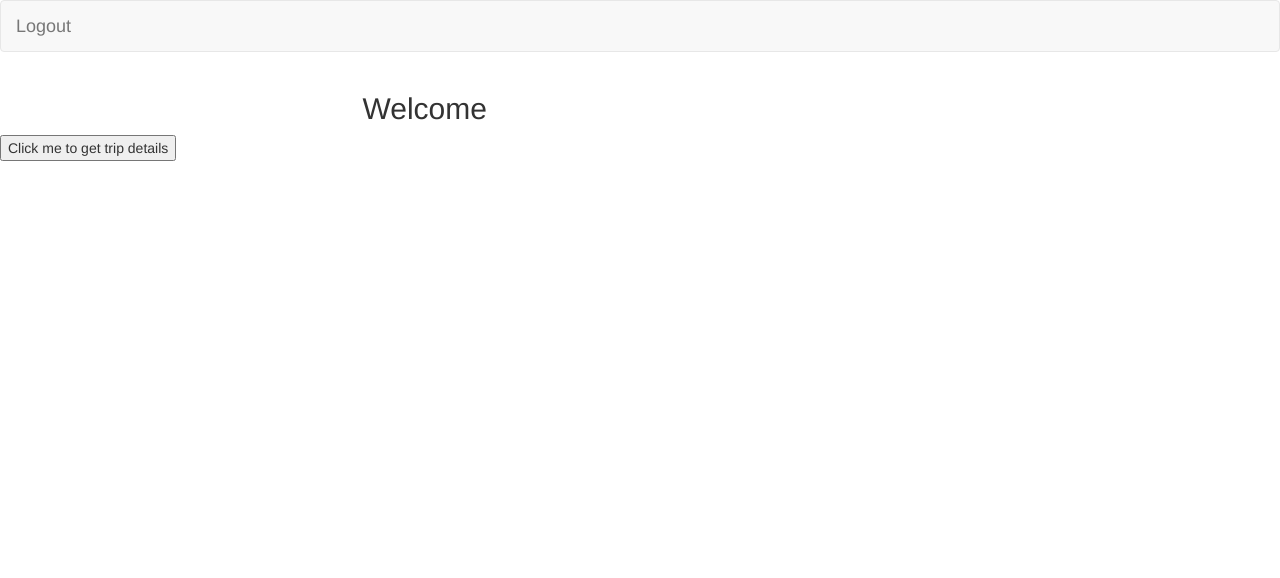
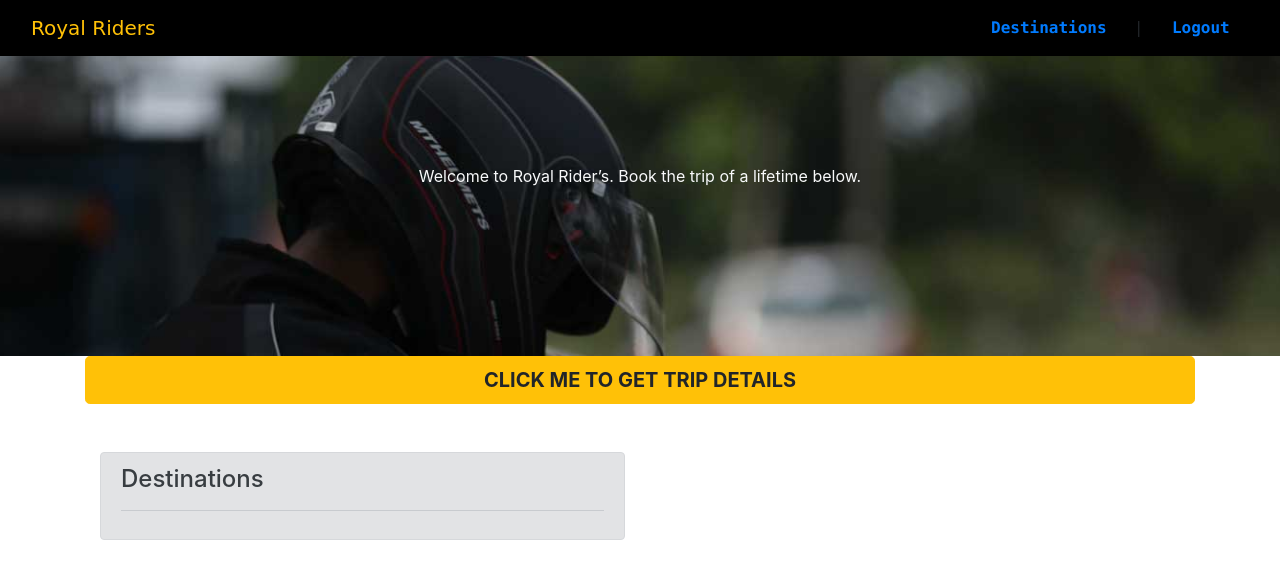
Before and after one commit to georgepulikkayath/project-new, a website: page views/members.html in a window 1280 px wide. Drawn offline with nearby package versions, Linux system fonts and the light colour scheme; no server answers; files whose address does not match are found by name; a web font is replaced by a local one.

Commit message:
added styles to the user page

```diff
--- a/public/js/members.js
+++ b/public/js/members.js
@@ -148,19 +148,25 @@ $(document).ready(function () {
       console.log("All trips:", JSON.stringify(trip, null, 4));
       var str = "";
       for (i = 0; i < trip.length; i++) {
-        str += "<div >";
+
+
+        str += "<div>";
+        str += "<br>";
         str += "<input type=hidden value=" + trip[i].id + ">";
-        str += "<p>" + trip[i].destination + "</h1>";
+        str += "<h1>" + trip[i].destination + "</h1>";
+        str += "<hr>";
         str += "<p>" + trip[i].startDate + "</p>";
         str += "<p>" + trip[i].endDate + "</p>";
         str += "<p>" + trip[i].distance + "</p>";
         str += "<p>" + trip[i].origin + "</p>";
+
         str += "<button onClick=fnRegister(this)>Register</button>";
+
         str += "</div>";
 
 
       }
-      $("#trips").append(str);
+      $("#tripPost").append(str);
 
 
     })
@@ -169,3 +175,140 @@ $(document).ready(function () {
 
 
 });
+
+
+
+// var uvalue;
+// var total=0;
+// var userDistance;
+// var userStatus;
+// var endDate;
+// var dest;
+
+// // var moment = require('moment');
+// function fnStatus(thisObj){
+//  var trid=thisObj.parentElement.children[0].value;
+
+//  var udistance=thisObj.parentElement.children[1].value;
+
+//  }
+// function fnRegister(thisObj){
+//   debugger
+//   var trip_id=thisObj.parentElement.children[0].value;
+//   console.log(trip_id);
+//   console.log(uvalue);
+
+//   $.post("api/tripregister",{
+//     userId:uvalue,
+//     status:0,
+//     tripDetailId:trip_id
+//   }).then(function(data){
+//     console.log(data);
+//    alert("sucessfully registerd");
+//   })
+
+
+// }
+
+
+
+// $(document).ready(function() {
+
+//  var btn_trip=$("#btn");
+//     // This file just does a GET request to figure out which user is logged in
+//     // and updates the HTML on the page
+//     $.get("/api/user_data").then(function(data) {
+//       $(".member-name").text(data.email);
+
+//     //   localStorage.setItem('uid',data.id);
+//       // uvalue=localStorage.getItem(uid);
+
+//       sessionStorage.setItem("uid", data.id);
+//      uvalue=sessionStorage.getItem("uid");
+
+//      var today = new Date();
+//      var dd = String(today.getDate()).padStart(2, '0');
+//      var mm = String(today.getMonth() + 1).padStart(2, '0'); //January is 0!
+//      var yyyy = today.getFullYear();
+
+//      today = mm + '/' + dd + '/' + yyyy;
+//     //  document.write(today);
+
+
+//      $.get("/api/check/"+uvalue).then(function(data){
+//       console.log( JSON.stringify(data, null, 4));
+//       for(i=0;i<data.length;i++){
+//        debugger
+//       var x=data[i];
+
+//        endDate=x.endDate;
+//        dest=x.destination;
+//        userStatus=x.trip_registers[0].status;
+//        tripId=x.trip_registers[0].id;
+//       console.log("userstatus"+userStatus);
+
+//        userDistance=x.distance;
+
+
+// // var now = moment();
+// // console.log("now"+now);
+// var date1=new Date(today);
+// console.log("date1"+date1);
+
+
+// var date2=new Date(endDate);
+// console.log("end"+date2);
+
+
+
+// debugger
+// if((date1>date2)&&(userStatus==0)){
+//   var str="";
+//   str+="<div>";
+//   str+="<input type=hidden value="+tripId+">";
+//   str+="<input type=hidden value="+userDistance+">";
+//   str+="<p>Did you go to "+dest+    "\t?</p>";
+//   str+="<button onClick=fnStatus(this)>yes</button>";
+
+//   str+="<button id=btn-no>no</button>";
+//   str+="</div>"
+
+//  }
+//  console.log("it worked"+i);
+//  $("#pop").append(str);
+//  }
+
+
+//    })
+// });
+
+//    btn_trip.on("click",function(event){
+//      debugger
+//     event.preventDefault();
+
+//     $.get("/api/trips").then(function(trip){
+
+//       console.log("All trips:", JSON.stringify(trip, null, 4));
+//       var str="";
+//     for(i=0;i<trip.length;i++){
+//         str+="<div>";
+//          str+="<input type=hidden value="+trip[i].id+">";
+//         str+="<p>"+trip[i].destination+"</h1>";
+//         str+="<p>"+trip[i].startDate+"</p>";
+//         str+="<p>"+trip[i].endDate+"</p>";
+//         str+="<p>"+trip[i].distance+"</p>";
+//         str+="<p>"+trip[i].origin+"</p>";
+//          str+="<button onClick=fnRegister(this)>Register</button>";
+//         str+="</div>";
+
+
+//       }
+//       $("#trips").append(str);
+
+
+//     })
+//   });
+
+
+
+//   });
--- a/server.js
+++ b/server.js
@@ -11,7 +11,7 @@ app.use(express.static("public"));
 app.use(session({ secret: "keyboard cat", resave: true, saveUninitialized: true }));
 app.use(passport.initialize());
 app.use(passport.session());
-var syncOptions = { force: false};
+var syncOptions = { force: false };
 
 require("./routes/html-routes.js")(app);
 require("./routes/api-routes.js")(app);
--- a/views/members.html
+++ b/views/members.html
@@ -5,92 +5,91 @@
   <title>Passport Authentication</title>
   <meta charset="UTF-8">
   <meta name="viewport" content="width=device-width, initial-scale=1">
-  <link rel="stylesheet" href="https://maxcdn.bootstrapcdn.com/bootswatch/3.3.7/lumen/bootstrap.min.css">
+  <!-- <link rel="stylesheet" href="https://maxcdn.bootstrapcdn.com/bootswatch/3.3.7/lumen/bootstrap.min.css"> -->
   <script src="https://rawgit.com/moment/moment/2.2.1/min/moment.min.js"></script>
+  <link rel="stylesheet" href="https://stackpath.bootstrapcdn.com/bootstrap/4.3.1/css/bootstrap.min.css"
+    integrity="sha384-ggOyR0iXCbMQv3Xipma34MD+dH/1fQ784/j6cY/iJTQUOhcWr7x9JvoRxT2MZw1T" crossorigin="anonymous">
+
+  <link href="https://fonts.googleapis.com/css?family=Patua+One&display=swap" rel="stylesheet">
+
+  <link rel="stylesheet" href="https://use.fontawesome.com/releases/v5.8.1/css/all.css"
+    integrity="sha384-50oBUHEmvpQ+1lW4y57PTFmhCaXp0ML5d60M1M7uH2+nqUivzIebhndOJK28anvf" crossorigin="anonymous">
+  <script src="https://rawgit.com/moment/moment/2.2.1/min/moment.min.js"></script>
+
+
+  <link rel="stylesheet" href="/style/style-membersStyle.css">
 </head>
 
 <body>
-  <nav class="navbar navbar-default">
+
+  <!-- NavBar -->
+  <nav id="navBackground" class="navbar navbar-default">
     <div class="container-fluid">
       <div class="navbar-header">
-      <a class="navbar-brand" href="/logout">
-        Logout
-      </a>
+        <a class="navbar-brand text-warning" href="/home">Royal Riders</a>
       </div>
+      <ul class="nav">
+        <li class="font-weight-bold text-monospace"><a href="/home">Destinations</a> &nbsp; </li>
 
+        <li>&nbsp; | &nbsp; &nbsp; &nbsp;</li>
+        <li class="font-weight-bold text-monospace"><a href="/logout">Logout</a> &nbsp; </li>
+
+      </ul>
     </div>
   </nav>
 
+  <!-- member name populates here -->
+  <main>
     <div class="container">
+      <div class="row text-center mb-4">
+        <div class="col-sm">
+          <div class="member-name">
+            <h2 id="pageTitle" class="text-primary"> <span id="pageTitle" class="member-name text-primary"></span></h2>
+          </div>
+          <p class="text-light">
+            Welcome to Royal Rider’s. Book the trip of a lifetime below.
+          </p>
+        </div>
+      </div>
+    </div>
+  </main>
+
+
+  <!-- <div class="container">
     <div class="row">
       <div class="col-md-6 col-md-offset-3">
         <h2>Welcome <span class="member-name"></span></h2>
       </div>
     </div>
-  </div>
+  </div> -->
   <div id="pop">
 
+
   </div>
+
+
+  <div class="container">
     <div id="trips">
-      <button type="button" id="btn">Click me to get trip details</button>
+      <button type="button" class="btn btn-warning btn-lg btn-block font-weight-bold text-uppercase mb-5" id="btn">Click me
+        to get trip details</button>
+    </div>
+  </div>
+  <div class="container">
+      <div class="col-6 ">
+        <div id="tripPost" class="alert alert-secondary" role="alert">
+          <h4 id="tripPostCity" class="alert-heading">Destinations</h4>
+          <hr>
+          <!-- <ul id="tripPostData">
+            <li>Origin: Philadelphia, PA</li>
+            <li>Start Date: 00/00/00</li>
+            <li>End Date: 00/00/00</li>
+          </ul> -->
+        </div>
+      </div>
     </div>
 
   <script src="https://cdnjs.cloudflare.com/ajax/libs/jquery/3.2.1/jquery.min.js"></script>
   <script src="js/members.js" type="text/javascript"></script>
 </body>
+
 </html>
-
- <!-- /* <!DOCTYPE html>
-<html lang="en">
-<head>
-  <title>Passport Authentication</title>
-  <meta charset="UTF-8">
-  <meta name="viewport" content="width=device-width, initial-scale=1">
-  <link rel="stylesheet" href="https://maxcdn.bootstrapcdn.com/bootswatch/3.3.7/lumen/bootstrap.min.css">
-</head>
-<body>
-  <nav class="navbar navbar-default">
-    <div class="container-fluid">
-      <div class="navbar-header">
-        <a class="navbar-brand" href="/logout">
-          Logout
-        </a>
-      </div>
-    </div>
-  </nav>
-  <div class="container">
-    <div class="row">
-      <div class="col-md-6 col-md-offset-3">
-        <div id="member-name">
-          <h2></h2>
-        </div>
-      </div>
-    </div>
-    <br><br><br><br><br><br><br><br>
-    <div class="row">
-      <div class="col-md mt-3">
-        <h4 class="text-primary"><strong>Your Booked Trips</strong></h4>
-        <div id="bookedTrips"></div>
-      </div>
-    </div>
-    <br><br><br><br><br><br><br><br>
-    <div class="row">
-        <div class="col-md mt-3">
-          <div id="availableTrips">
-              <button type="button" id="trip-btn">Book this trip!</button>
-          </div>
-        </div>
-      </div>
-
-      <div class="row">
-        <div class="col-md mt-3">
-          <div id="confirmation"></div>
-        </div>
-      </div>
-
-
-  </div>
-  <script src="https://cdnjs.cloudflare.com/ajax/libs/jquery/3.2.1/jquery.min.js"></script>
-  <script src="js/members.js" type="text/javascript"></script>
-</body>
-</html> -->
```
Also changed, not shown: config/config.json (+1 -6 lines), models/user.js (+49 -0 lines), routes/api-routes.js (+102 -0 lines), public/js/home.js (deleted), 1 other file. Lines whose indentation alone changed are shown as unchanged.
